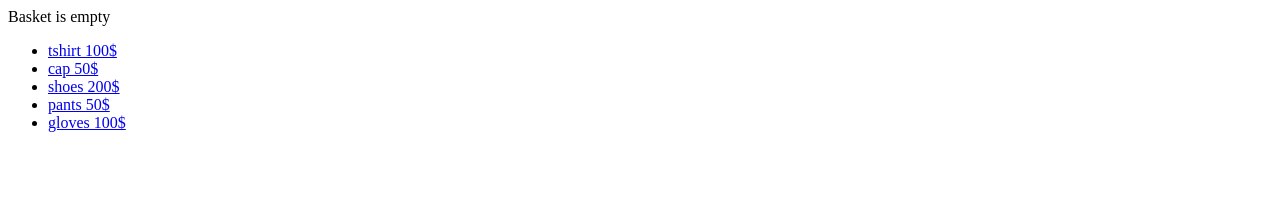
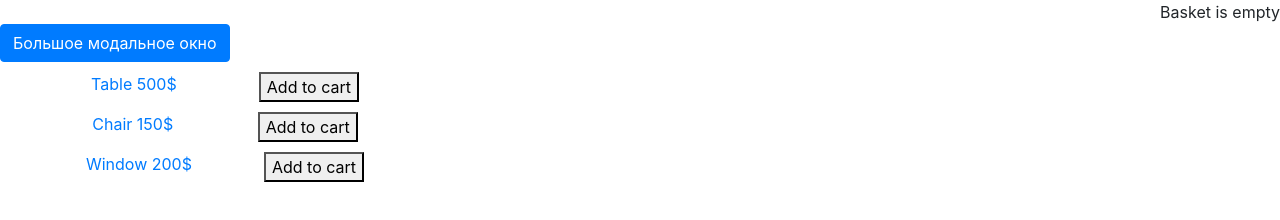
Before and after one commit to akaFintior/JavaScript, a plain HTML site: page index.html in a window 1280 px wide. Drawn offline with nearby package versions, Linux system fonts and the light colour scheme.

Commit message:
lesson-6 homework

```diff
--- /dev/null
+++ b/6.js
@@ -0,0 +1,51 @@
+function addToCartButton(event) {
+    console.log(event.target.previousSibling.textContent);
+    if (event.target.previousSibling.nodeName === "A") {
+        var price = parseInt(event.target.previousSibling.textContent.match(/\d+/));
+        countBasketPrice(price);
+    };
+}
+
+var totalItems = 0, totalPrice = 0;
+function countBasketPrice(itemPrice){
+    totalItems++;
+    totalPrice += itemPrice;
+return $basket.textContent = totalItems + '  items in basket for ' + totalPrice + '$';
+}
+
+var $basket = document.querySelector('#basket');
+$basket.textContent = 'Basket is empty';
+
+function init() {
+    function Product(name, price){
+        this.name = name;
+        this.price = price;
+    }
+
+    var products = [];
+    products[0] = new Product('Table', 500);
+    products[1] = new Product('Chair', 150);
+    products[2] = new Product('Window', 200);
+
+
+    var $catalog = document.querySelector('#catalog');
+    var $list = document.createElement('ul');
+
+    for (var i = 0; i < products.length; i++){
+        var $li = document.createElement('li');
+        var $a = document.createElement('a');
+        $a.textContent = products[i].name + ' ' + products[i].price + '$';
+        $a.setAttribute('href', '#');
+        $li.appendChild($a);
+        var $button = document.createElement('button');
+        $button.textContent = 'Add to cart';
+        $li.appendChild($button);
+        $list.appendChild($li);
+    }
+    $catalog.appendChild($list);
+
+    $list.addEventListener('click', addToCartButton);
+
+}
+
+window.addEventListener('load', init);
--- a/index.html
+++ b/index.html
@@ -3,10 +3,36 @@
 <head>
     <meta charset="UTF-8">
     <title>Document</title>
+    <style>
+        a {
+            text-decoration: none;
+        }
+        li {
+            width: 350px;
+            height: 30px;
+            margin: 10px;
+            list-style-type: none;
+            display: flex;
+            justify-content: space-around;
+        }
+        #basket {
+            display: flex;
+            justify-content: flex-end;
+        }
+    </style>
+    <link rel="stylesheet" href="https://maxcdn.bootstrapcdn.com/bootstrap/4.0.0/css/bootstrap.min.css" integrity="sha384-Gn5384xqQ1aoWXA+058RXPxPg6fy4IWvTNh0E263XmFcJlSAwiGgFAW/dAiS6JXm" crossorigin="anonymous">
 </head>
 <body>
     <div id="basket"></div>
+    <button type="button" class="btn btn-primary" data-toggle="modal" data-target=".bd-example-modal-lg">Большое модальное окно</button>
+    <div class="modal fade bd-example-modal-lg" tabindex="-1" role="dialog" aria-labelledby="myLargeModalLabel" aria-hidden="true">
+        <div class="modal-dialog modal-lg">
+            <div class="modal-content">
+
+            </div>
+        </div>
+    </div>
     <div id="catalog"></div>
-    <script src="5_2.js"></script>
+    <script src="6.js"></script>
 </body>
 </html>
```
